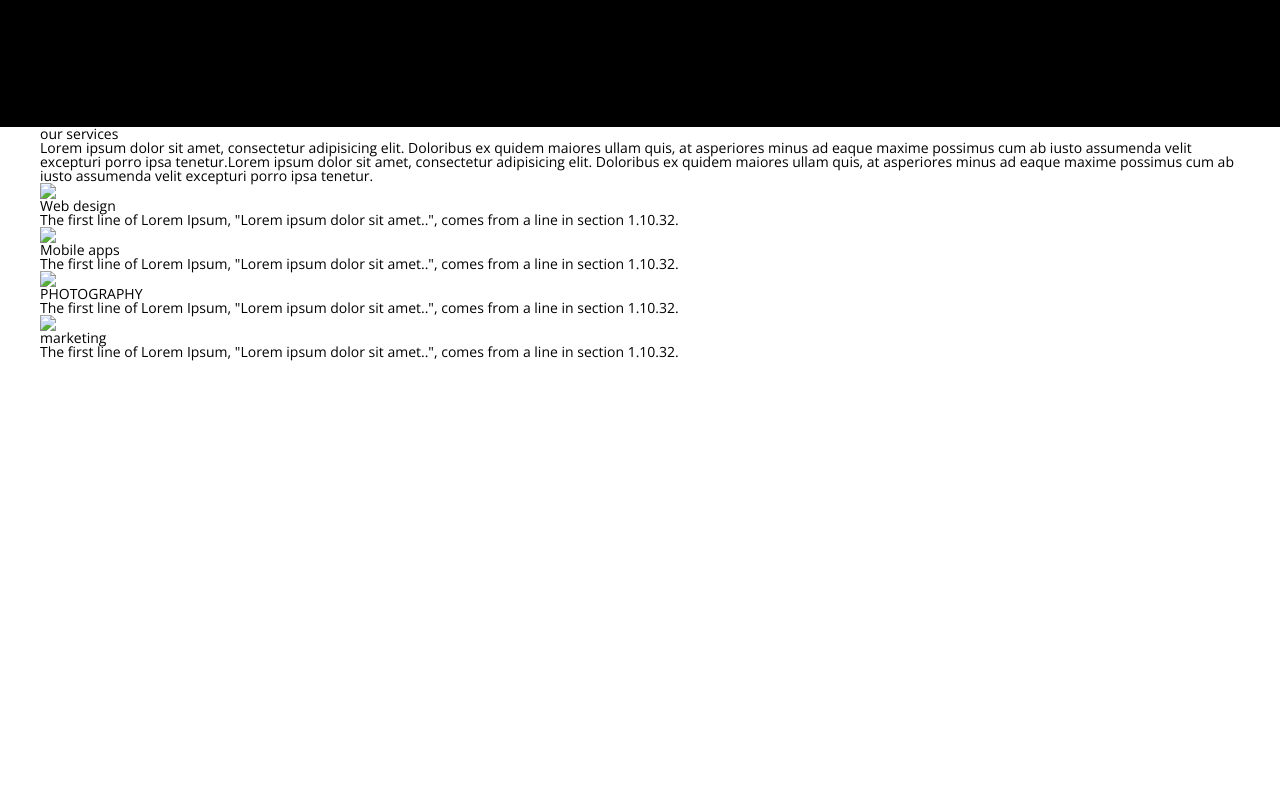
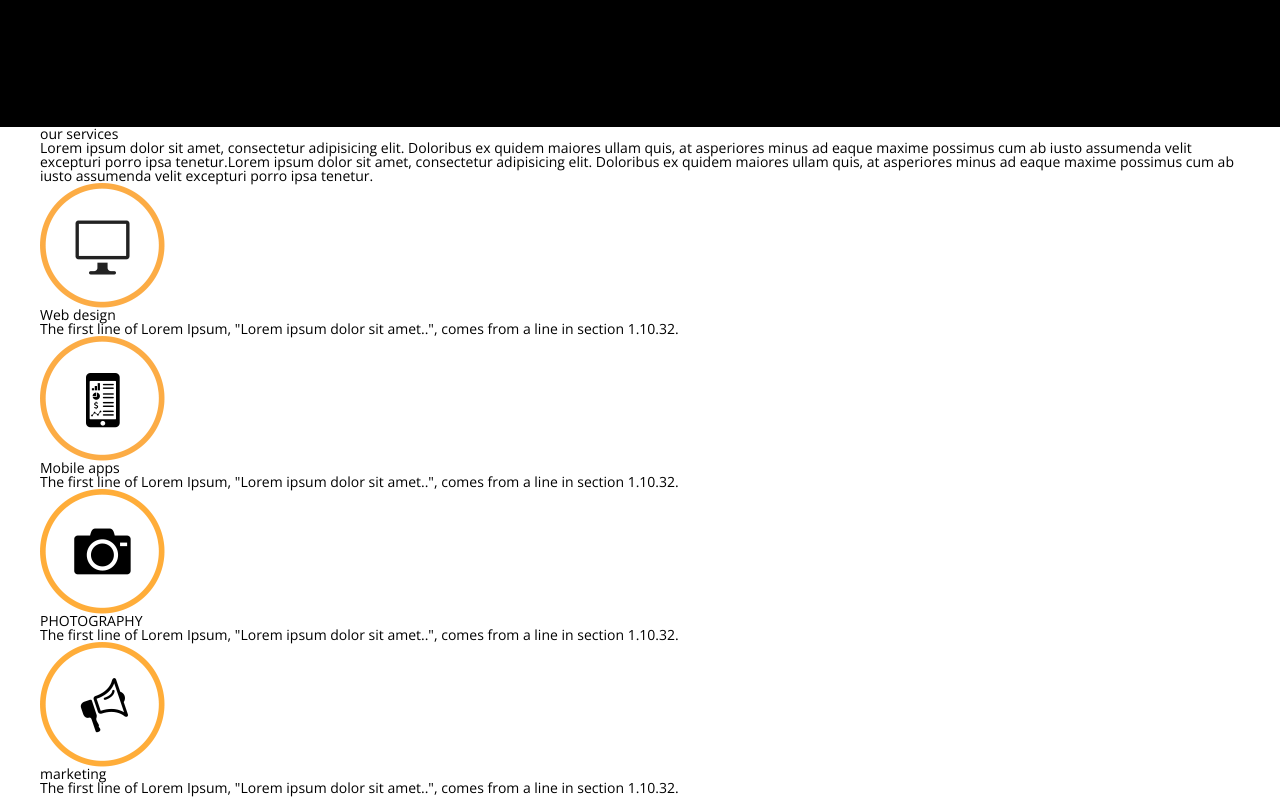
Before and after one commit to LyNNe-12/My-Company, a plain HTML site: page index.html in a window 1280 px wide. Shown: the part 2171-2968 px from the top of the page. Before the commit the page ends 2532 px from the top, so only its background shows below. Drawn offline with nearby package versions, Linux system fonts and the light colour scheme.

Commit message:
Update index.html

```diff
--- a/index.html
+++ b/index.html
@@ -89,22 +89,22 @@
 				<div class="our-services__utility">
 					<div class="our-services__container">
 						<div class="our-services__item">
-							<div class="our-services__image"><img src="img/monitor.png" alt=" "></div>
+							<div class="our-services__image"><img src="monitor.png" alt=" "></div>
 							<h2 class="our-services__title_b">Web design</h2>
 							<p class="our-services__subtitle_b">The first line of Lorem Ipsum, "Lorem ipsum dolor sit amet..", comes from a line in section 1.10.32.</p>
 						</div>
 						<div class="our-services__item">
-							<div class="our-services__image"><img src="img/mobile.png" alt=" "></div>
+							<div class="our-services__image"><img src="mobile.png" alt=" "></div>
 							<h2 class="our-services__title_b">Mobile apps</h2>
 							<p class="our-services__subtitle_b">The first line of Lorem Ipsum, "Lorem ipsum dolor sit amet..", comes from a line in section 1.10.32.</p>
 						</div>
 						<div class="our-services__item">
-							<div class="our-services__image"><img src="img/photo.png" alt=" "></div>
+							<div class="our-services__image"><img src="photo.png" alt=" "></div>
 							<h2 class="our-services__title_b">PHOTOGRAPHY</h2>
 							<p class="our-services__subtitle_b">The first line of Lorem Ipsum, "Lorem ipsum dolor sit amet..", comes from a line in section 1.10.32.</p>
 						</div>
 						<div class="our-services__item">
-							<div class="our-services__image"><img src="img/voice.png" alt=" "></div>
+							<div class="our-services__image"><img src="voice.png" alt=" "></div>
 							<h2 class="our-services__title_b">marketing</h2>
 							<p class="our-services__subtitle_b">The first line of Lorem Ipsum, "Lorem ipsum dolor sit amet..", comes from a line in section 1.10.32.</p>
 						</div>
```
